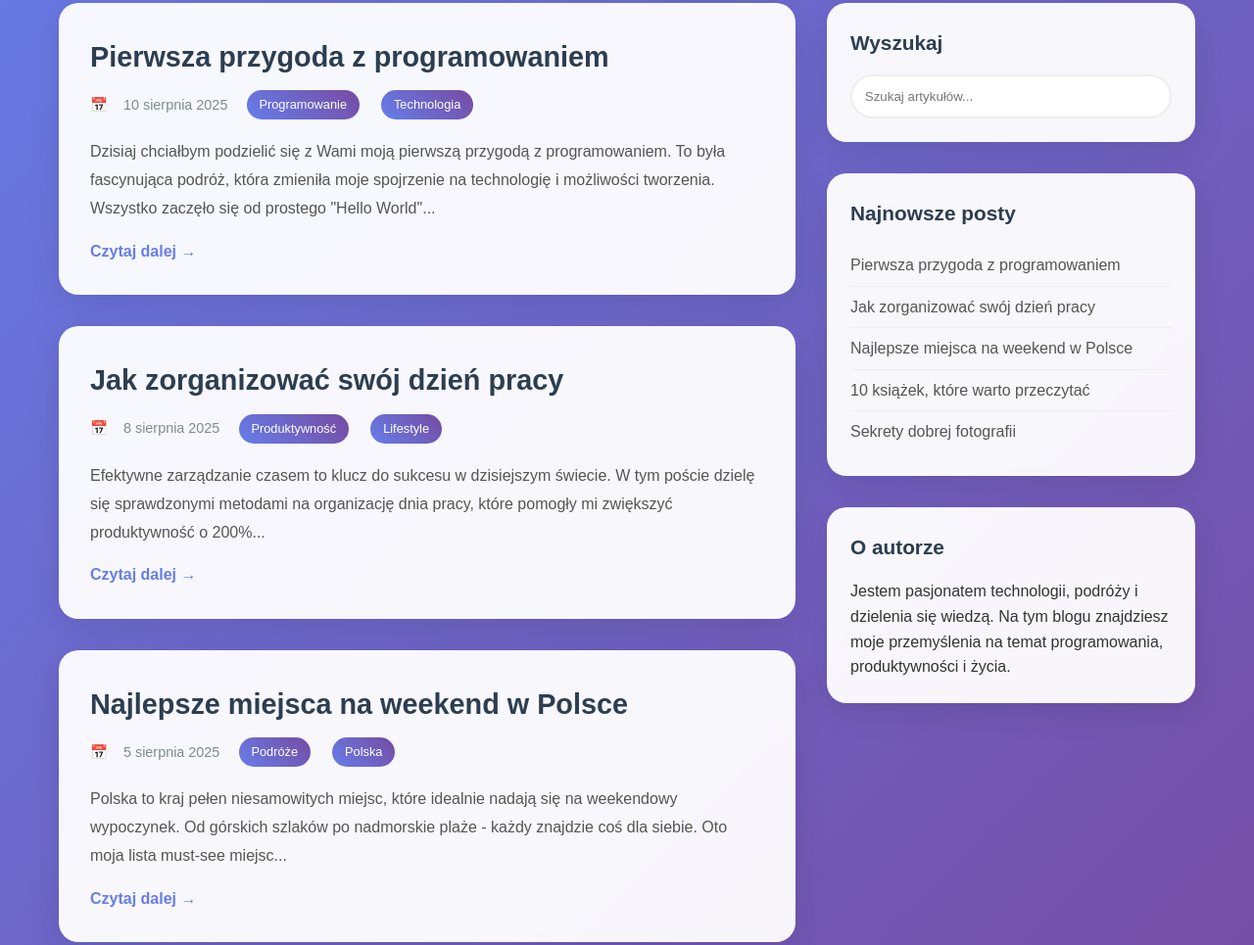
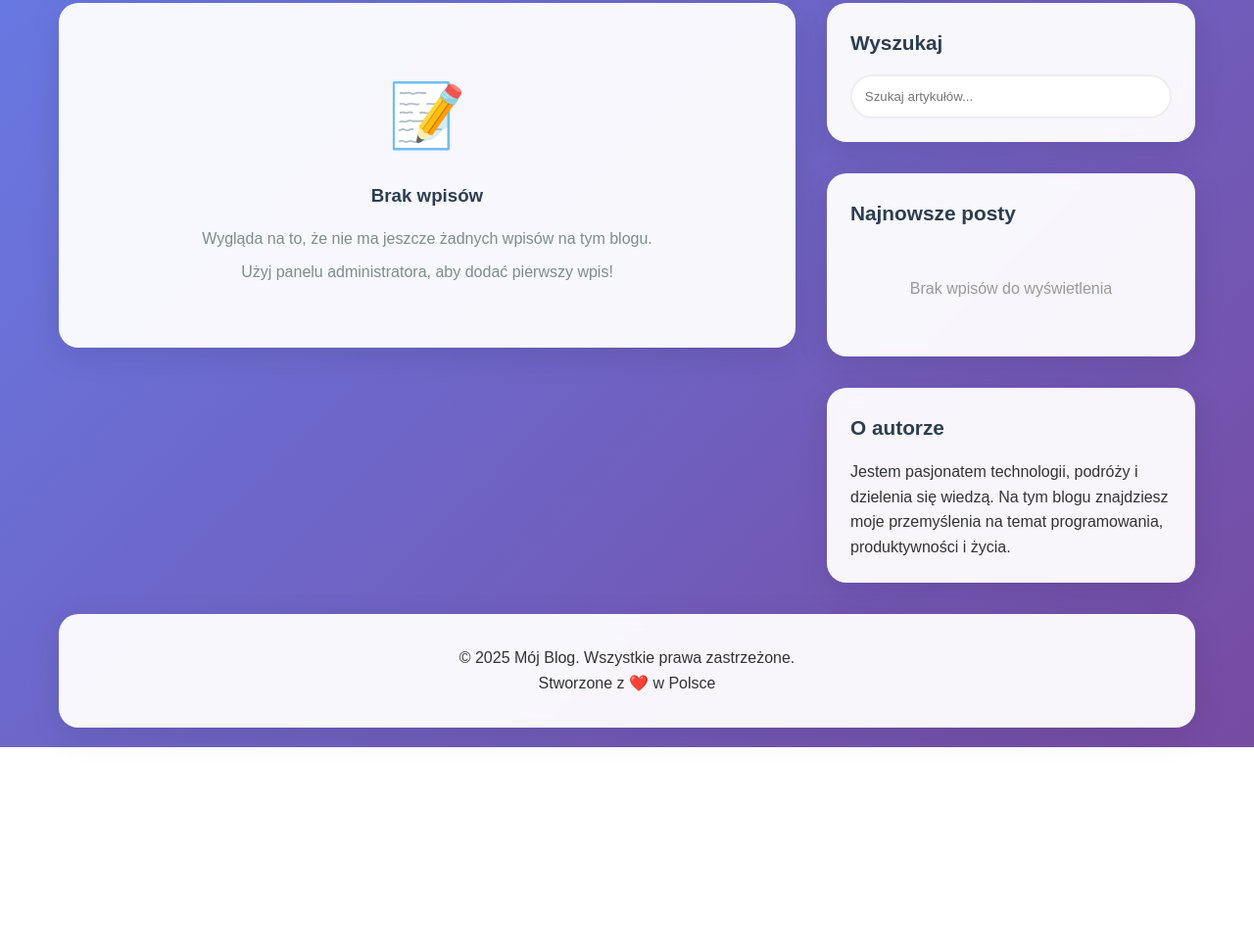
Before and after one commit to pzpz1/blogpz, a plain HTML site: page index.html in a window 1280 px wide. Shown: the part 265-1230 px from the top of the page at 98% size. After the commit the page ends 1028 px from the top, so only its background shows below. Drawn offline with Linux system fonts and the light colour scheme.

Commit message:
Update index.html

```diff
--- a/index.html
+++ b/index.html
@@ -293,6 +293,14 @@
             }
         }
 
+        .no-posts {
+            background: rgba(255, 255, 255, 0.95);
+            backdrop-filter: blur(10px);
+            border-radius: 20px;
+            box-shadow: 0 8px 32px rgba(0, 0, 0, 0.1);
+            animation: fadeInUp 0.8s ease-out;
+        }
+
         .tag {
             display: inline-block;
             background: linear-gradient(45deg, #667eea, #764ba2);
@@ -321,44 +329,14 @@
 
         <main>
             <section class="blog-posts">
-                <article class="post">
-                    <h2>Pierwsza przygoda z programowaniem</h2>
-                    <div class="post-meta">
-                        <span>10 sierpnia 2025</span>
-                        <span class="tag">Programowanie</span>
-                        <span class="tag">Technologia</span>
+                <div class="no-posts">
+                    <div style="text-align: center; padding: 4rem 2rem; color: #7f8c8d;">
+                        <div style="font-size: 4rem; margin-bottom: 1rem;">📝</div>
+                        <h3 style="margin-bottom: 1rem; color: #2c3e50;">Brak wpisów</h3>
+                        <p>Wygląda na to, że nie ma jeszcze żadnych wpisów na tym blogu.</p>
+                        <p style="margin-top: 0.5rem;">Użyj panelu administratora, aby dodać pierwszy wpis!</p>
                     </div>
-                    <div class="post-content">
-                        <p>Dzisiaj chciałbym podzielić się z Wami moją pierwszą przygodą z programowaniem. To była fascynująca podróż, która zmieniła moje spojrzenie na technologię i możliwości tworzenia. Wszystko zaczęło się od prostego "Hello World"...</p>
-                    </div>
-                    <a href="#" class="read-more">Czytaj dalej →</a>
-                </article>
-
-                <article class="post">
-                    <h2>Jak zorganizować swój dzień pracy</h2>
-                    <div class="post-meta">
-                        <span>8 sierpnia 2025</span>
-                        <span class="tag">Produktywność</span>
-                        <span class="tag">Lifestyle</span>
-                    </div>
-                    <div class="post-content">
-                        <p>Efektywne zarządzanie czasem to klucz do sukcesu w dzisiejszym świecie. W tym poście dzielę się sprawdzonymi metodami na organizację dnia pracy, które pomogły mi zwiększyć produktywność o 200%...</p>
-                    </div>
-                    <a href="#" class="read-more">Czytaj dalej →</a>
-                </article>
-
-                <article class="post">
-                    <h2>Najlepsze miejsca na weekend w Polsce</h2>
-                    <div class="post-meta">
-                        <span>5 sierpnia 2025</span>
-                        <span class="tag">Podróże</span>
-                        <span class="tag">Polska</span>
-                    </div>
-                    <div class="post-content">
-                        <p>Polska to kraj pełen niesamowitych miejsc, które idealnie nadają się na weekendowy wypoczynek. Od górskich szlaków po nadmorskie plaże - każdy znajdzie coś dla siebie. Oto moja lista must-see miejsc...</p>
-                    </div>
-                    <a href="#" class="read-more">Czytaj dalej →</a>
-                </article>
+                </div>
             </section>
 
             <aside class="sidebar">
@@ -369,13 +347,9 @@
 
                 <div class="widget">
                     <h3>Najnowsze posty</h3>
-                    <ul>
-                        <li><a href="#">Pierwsza przygoda z programowaniem</a></li>
-                        <li><a href="#">Jak zorganizować swój dzień pracy</a></li>
-                        <li><a href="#">Najlepsze miejsca na weekend w Polsce</a></li>
-                        <li><a href="#">10 książek, które warto przeczytać</a></li>
-                        <li><a href="#">Sekrety dobrej fotografii</a></li>
-                    </ul>
+                    <div style="text-align: center; color: #999; padding: 2rem 0;">
+                        <p>Brak wpisów do wyświetlenia</p>
+                    </div>
                 </div>
 
 
@@ -426,4 +400,4 @@
         });
     </script>
 </body>
-  </html>
+</html>
```
